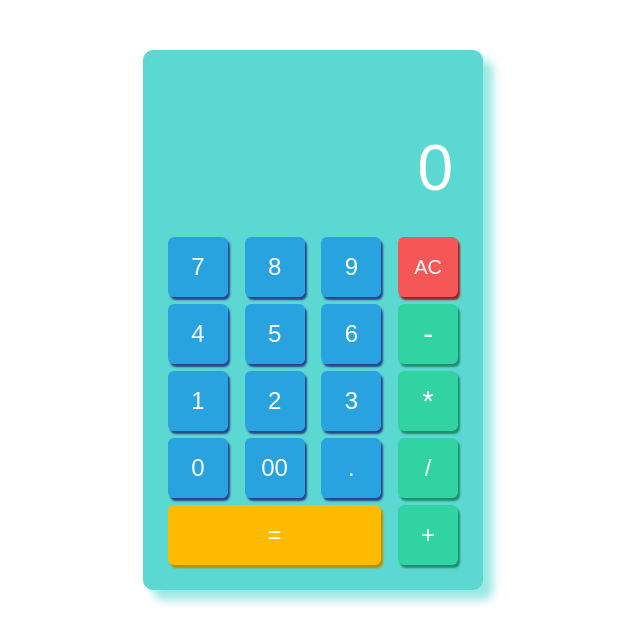
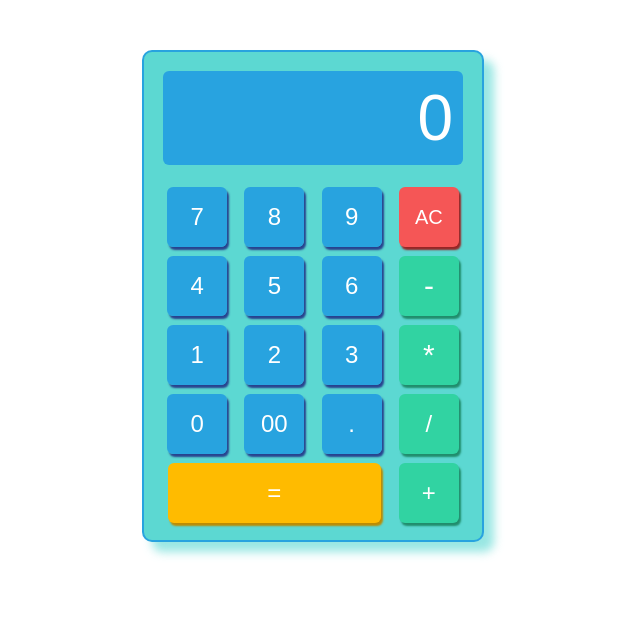
Before and after one commit to IbraTagirovich/Project_calc, a plain HTML site: page Index.html in a window 1280 px wide. Shown: the whole page, without its empty margins (327-967 px from the left). Drawn offline with Linux system fonts and the light colour scheme.

Commit message:
Popravka

```diff
--- a/js_cacl.js
+++ b/js_cacl.js
@@ -42,6 +42,7 @@ document.querySelector('.buttons').onclick = (event) => {
         else {
             b += key;
             out.textContent = b;
+
         }
 
         console.log(a,b,sign);
@@ -78,7 +79,7 @@ document.querySelector('.buttons').onclick = (event) => {
                 break;
         }
         finish = true;
-        out.textContent = a;
+        out.textContent = a.toFixed(6);
         console.log(a,b,sign);
 
     }
--- a/style_2.css
+++ b/style_2.css
@@ -1,8 +1,8 @@
 .calc {
     margin: 50px auto;
     width: 300px;
-    height: 500px;
-    border: 1px solid #5cd8d2;
+    height: 450px;
+    border: 2px solid #1792e4be;
     border-radius: 10px;
     background: #5cd8d2;
     color: #fff;
@@ -12,7 +12,7 @@
  }
 
  .calc-screen {
-   height: 125px;
+   height: 74px;
    padding: 10px;
    display: grid;
    justify-items: end;
@@ -25,6 +25,11 @@
    font-size: 4rem;
    margin: 0;
  }
+ .calc-screen {
+  background: #1792e4be;
+  border-radius: 6px;
+  filter: opacity(100%);
+ }
 
  .buttons {
     display: grid;
@@ -35,7 +40,7 @@
     "one two three multiplication"
     "null doublenull dot division"
     "clearall equal equal equal ";*/
-    grid-gap: 7px;
+    grid-gap: 9px;
     justify-items: center;
  }
   .btn {
```
Also changed, not shown: Index.html (+2 -2 lines).
